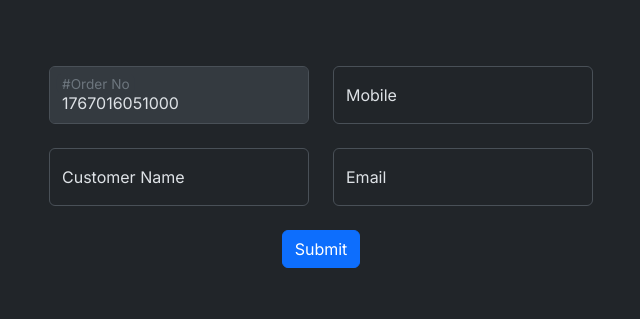
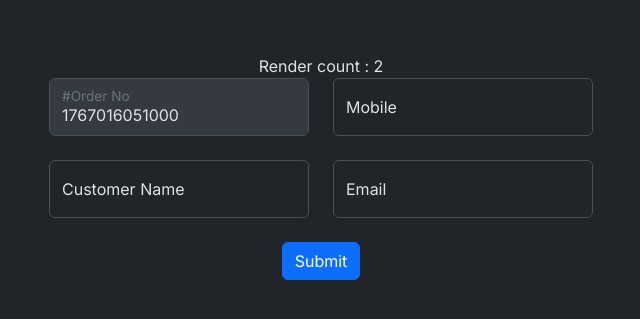
Before and after one commit to sor753/food-delivery-form, a React (Vite) app: page / in a window 1280 px wide. Shown: the part 233-552 px from the top of the page, without its empty margins (319-959 px from the left). Built offline with nearby package versions, Linux system fonts and the light colour scheme.

Commit message:
add rendercount

```diff
--- a/src/FoodDeliveryForm.tsx
+++ b/src/FoodDeliveryForm.tsx
@@ -1,5 +1,6 @@
 import { useForm, type FieldErrors } from 'react-hook-form';
 import TextField from './controls/TextField';
+import getRenderCount from './utils/getRenderCount';
 
 type FoodDeliveryFormType = {
   orderNo: string;
@@ -7,6 +8,8 @@
   mobile: string;
   email: string;
 };
+
+const RenderCount = getRenderCount();
 
 const FoodDeliveryForm = () => {
   const {
@@ -39,6 +42,7 @@
       noValidate
       onSubmit={handleSubmit(onSubmit, onError)}
     >
+      <RenderCount />
       <div className="row mb-2">
         <div className="col">
           <TextField
--- /dev/null
+++ b/src/utils/getRenderCount.tsx
@@ -0,0 +1,11 @@
+const getRenderCount = () => {
+  let count = 0;
+
+  return () => {
+    count++;
+    console.log('count', count);
+    return <div>Render count : {count / 2}</div>;
+  };
+};
+
+export default getRenderCount;
```
